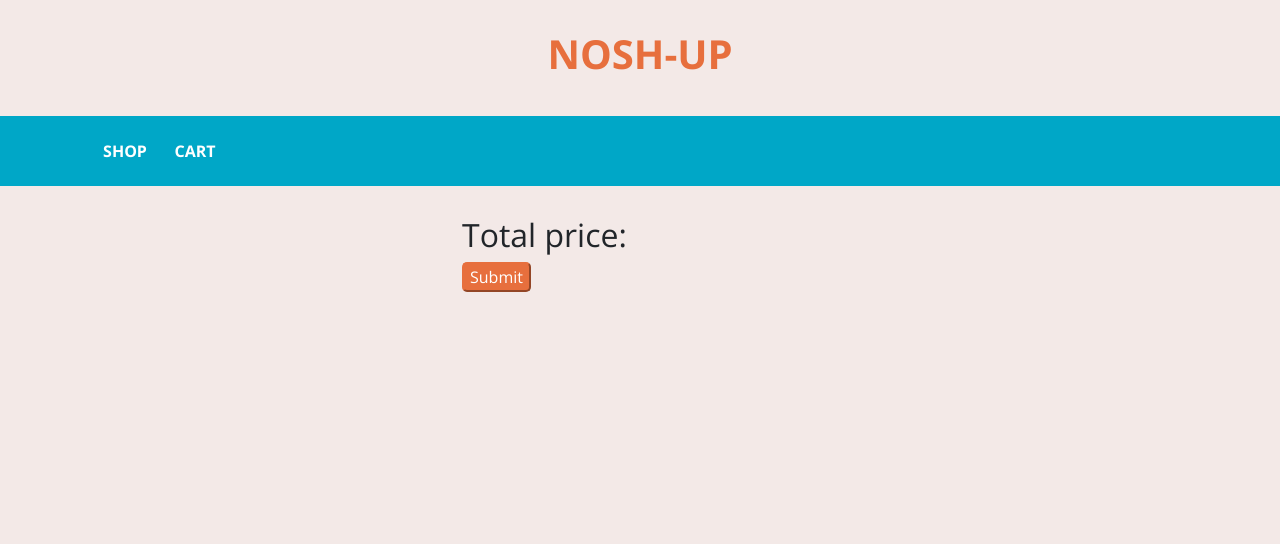
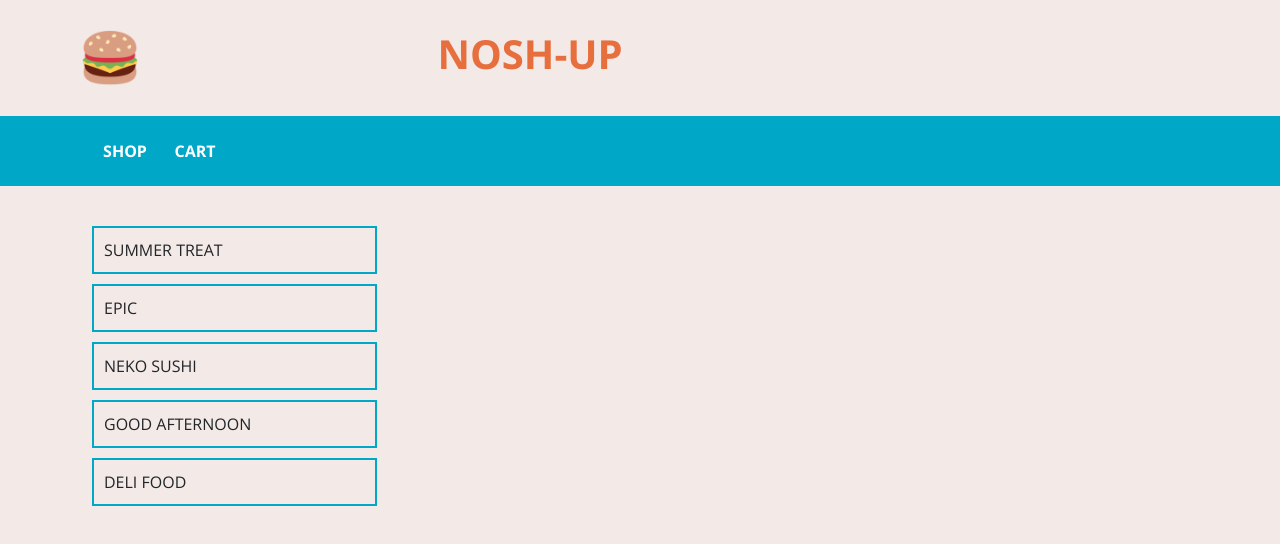
Before and after one commit to Oksana-Korobko/Nosh-up, a plain HTML site: page index.html in a window 1280 px wide. Drawn offline with nearby package versions, Linux system fonts and the light colour scheme.

Commit message:
Add shops

```diff
--- a/css/style.css
+++ b/css/style.css
@@ -15,6 +15,8 @@ body{
 header {
     padding: 30px 0;
   }
+
+
 h1 {
     color : var(--axent1);
     font-weight: 700;
@@ -23,7 +25,13 @@ img{
     max-width:100%;
     height:auto;
     border: 2px solid var(--axent1);
+}
+.logoContainer {
 
+    width: 80px;
+}
+.logo {
+    border: none;
 }
 /* navigation */
 nav {
@@ -46,6 +54,7 @@ nav {
 /* Shops list */
 .shops {
     border: 2px solid var(--axent2);
+    text-transform: uppercase;
     max-width: 80%;
     margin: 10px;
     padding: 10px;
@@ -64,10 +73,13 @@ nav {
 .goodsCard{
     overflow: hidden;
     width: 205px;
-    font-size: large;
+    height: 250px;
+    font-size: medium;
+    text-transform: uppercase;
 
 }
 .goods__img {
+   margin-top:5px ;
     width: 200px;
 
 }
@@ -79,6 +91,9 @@ nav {
 .orders__img {
     width: 100px;
 }
+.quantity_input {
+    width: 50px;
+}
 #submit {
     background-color: var(--axent1);
     color: white;
--- a/index.html
+++ b/index.html
@@ -13,8 +13,8 @@
     <header>
         <div class="container">
             <div class="row">
-
-                <h1 class="text-center text-uppercase">Nosh-up</h1>
+                <div class="logoContainer col-xs-12 col-md-4 col-xxl-3"><img class="logo" src="./Images/Logo.png"></div>
+                <div class="TitleContainer col-xs-12 col-md-8 col-xxl-9"><h1 class="text-center text-uppercase">Nosh-up</h1></div>
             </div>
         </div>
     </header>
@@ -34,7 +34,7 @@
                 <div class="order">
                     <div class="ordersList"></div>
                     <h2>Total price: <span id = "price"></span></h2>
-                    <input type="button" id = "submit" value = "Submit">
+                    <input type="button" id = "submit" value = "Submit" onclick="submitOrder()">
                 </div>
             </div>
         </div>
--- a/js/helpers.js
+++ b/js/helpers.js
@@ -76,7 +76,7 @@ function createList(){
 function showShops(){
     ui.style.display = "none";
     order.style.display = "none";
-    goods.style.display = "block";
+    goods.style.display = "flex";
     shopsList.style.display = "block";
     shopsList.textContent = "";
     createList();
@@ -123,8 +123,10 @@ function showOrder () {
 
 
         const quantityInput = createElement('input',orderInfo);
+        quantityInput.setAttribute("type", "number");
         quantityInput.setAttribute('numOrder', numOrder);
         quantityInput.value =  cart[i].quantity;
+        quantityInput.classList.add('quantity_input');
 
 
         quantityInput.addEventListener('change', costCalc);
@@ -156,3 +158,7 @@ function calcTotalPrice (){
     costTotal.textContent = totalPrice;
 
 }
+function submitOrder(){
+    orders.push(cart);
+    console.log(orders)
+}
--- a/js/main.js
+++ b/js/main.js
@@ -17,15 +17,15 @@ const shops = [
              },
              {
                "id": 3,
-               "name": "Classic Shrimp Scampi",
-                "url": "https://food.fnr.sndimg.com/content/dam/images/food/fullset/2020/07/16/0/FNM_090120-Classic-Shrimp-Scampi_s4x3.jpg.rend.hgtvcom.826.620.suffix/1594915956100.jpeg",
+               "name": "Quorn Vegan Quiche",
+                "url": "https://images.ctfassets.net/uexfe9h31g3m/1itnlWpRu57DPn3r0z9voP/091ff09f8ee268c46aac315c2c0c6ab7/Vegan_quiche_4X3_crop_copy.jpg?w=768&h=576&fm=webp&fit=thumb&q=90",
                 "price": 13
              },
              {
                "id": 4,
-               "name": "Linguine and Clams",
-                "url": "https://food.fnr.sndimg.com/content/dam/images/food/fullset/2014/8/15/0/CASH_1_s4x3.jpg.rend.hgtvcom.826.620.suffix/1408128762992.jpeg" ,
-                "price": 15
+               "name": "Mini Quiche Lorraine",
+                "url": "https://images.ctfassets.net/uexfe9h31g3m/3bm2oFUgnSQsSUko4aI6WM/87374424a59aca6e284ae34fd142b659/Veggie_Quiche_Lorraine-Insta_3_copy.jpg?w=768&h=576&fm=webp&fit=thumb&q=90" ,
+                "price": 9
              }
 
         ]
@@ -60,13 +60,122 @@ const shops = [
              }
 
         ]
-    }
+    },
+    {
+      "name": "Neko sushi",
+      "goods": [
+          {
+             "id": 1,
+             "name": "TEMPURA MIX",
+             "url": "https://neko.ee/wp-content/uploads/2022/10/0B7A1330-%D1%80%D0%B5%D0%B4%D0%B0%D0%BA%D1%82-1-968x646.jpg",
+             "price": 10
+          },
+          {
+             "id": 2,
+             "name": "TUNA TATAKI",
+              "url": "https://neko.ee/wp-content/uploads/2016/11/IMG_34031.jpg" ,
+              "price": 12
+           },
+           {
+             "id": 3,
+             "name": "TEMPURA KING PRAWNS",
+              "url": "https://neko.ee/wp-content/uploads/2015/09/IMG_69812-665x443.jpg",
+              "price": 13
+           },
+           {
+             "id": 4,
+             "name": "SPRING ROLLS",
+              "url": "https://neko.ee/wp-content/uploads/2015/09/IMG_69771-665x443.jpg" ,
+              "price": 7
+           },
+           {
+            "id": 5,
+            "name": "SEAFOOD SALAD",
+             "url": "https://neko.ee/wp-content/uploads/2014/05/Neko-235_52-665x443.jpg" ,
+             "price": 15
+          },
+          {
+            "id": 6,
+            "name": "MISO SOUP",
+             "url": "https://neko.ee/wp-content/uploads/2013/10/IMG_0067_3-Nom.232-665x443.jpg" ,
+             "price": 15
+          },
+
+      ]
+  },
+  {
+   "name": "Good Afternoon",
+   "goods": [
+       {
+          "id": 1,
+          "name": "Grilled S’mores Pie",
+          "url": "https://www.foodandwine.com/thmb/OtnuD9dfVNsNWws-oivpIEUUzi4=/750x0/filters:no_upscale():max_bytes(150000):strip_icc():format(webp)/Grilled-Smores-Pie-FT-RECIPE1022-200-145d1a57e8ef4375a131bcfcaf22c395.jpg",
+          "price": 10
+       },
+       {
+          "id": 2,
+          "name": "Tamarind Chicken",
+           "url": "https://www.foodandwine.com/thmb/nDBGGuZzVOHIUkLT_fWorNv3nS8=/750x0/filters:no_upscale():max_bytes(150000):strip_icc():format(webp)/Tamarind-Chicken-FT-RECIPE0522-80072d93f7bc4bc7abf1dcf5b5317b0c.jpg" ,
+           "price": 15
+        },
+        {
+          "id": 3,
+          "name": "Santa Maria BBQ",
+           "url": "https://www.foodandwine.com/thmb/HGhgKqMTNwSON3LcbPCov8BKq_0=/282x188/filters:no_upscale():max_bytes(150000):strip_icc():format(webp)/Traditional-Santa-Maria-BBQ-Oak-Wood-Grilled-Tri-Tip-FT-recipe0619-48c62f7da66c4a9aaea81b599a0846de.jpg",
+           "price": 12
+        },
+        {
+          "id": 4,
+          "name": "Citrus Chicken",
+           "url": "https://www.foodandwine.com/thmb/cw8nSh_2cl5KPBMTbfjlv11bzRg=/750x0/filters:no_upscale():max_bytes(150000):strip_icc():format(webp)/citrus-and-fennel-chicken-with-olives-and-calabrian-chiles-FT-RECIPE0222-c1ef1d87fa514fa08e1616617cdab618.jpg" ,
+           "price": 13
+        },
+        {
+         "id": 5,
+         "name": "Lamb Leg Steak",
+          "url": "https://www.foodandwine.com/thmb/sSj57pkuyCqYz6LpzoSCLpxBOJ0=/282x188/filters:no_upscale():max_bytes(150000):strip_icc():format(webp)/lamb-leg-steak-with-pistachio-gremolata-and-marsala-onions-ft-RECIPE0718-de112b36e7f646cda24e6934bfc290f6.jpg" ,
+          "price": 16
+       }
+
+   ]
+},
+{
+   "name": "DELI FOOD",
+   "goods": [
+       {
+          "id": 1,
+          "name": "Ultimate Ham Sandwich",
+          "url": "https://images.ctfassets.net/uexfe9h31g3m/30PK5LALEpgExQcAR9j522/7becc83c5c40312d3e81acbe5dbeb44a/Quorn_UK_deli_recipe_yorkshire-ham_1024x768.jpg?w=768&h=576&fm=webp&fit=thumb&q=90",
+          "price": 7
+       },
+       {
+          "id": 2,
+          "name": "Caesar Salad Sandwich",
+           "url": "https://images.ctfassets.net/uexfe9h31g3m/5nJ88WhXEePmcqUMs76nCr/51e61ff1ba65b8428753b8f0c13ffa76/Quorn_UK_deli_recipe_roast-chicken_1024x768.jpg?w=768&h=576&fm=webp&fit=thumb&q=90" ,
+           "price": 12
+        },
+        {
+          "id": 3,
+          "name": "Classic Shrimp Scampi",
+           "url": "https://food.fnr.sndimg.com/content/dam/images/food/fullset/2020/07/16/0/FNM_090120-Classic-Shrimp-Scampi_s4x3.jpg.rend.hgtvcom.826.620.suffix/1594915956100.jpeg",
+           "price": 13
+        },
+        {
+          "id": 4,
+          "name": "Linguine and Clams",
+           "url": "https://food.fnr.sndimg.com/content/dam/images/food/fullset/2014/8/15/0/CASH_1_s4x3.jpg.rend.hgtvcom.826.620.suffix/1408128762992.jpeg" ,
+           "price": 15
+        }
+
+   ]
+},
 
 
 
 ];
 
 const cart = [];
+const orders = [];
 const ui = document.querySelector('.userInfo');
 const order = document.querySelector('.order');
 const goods = document.querySelector('.goods');
@@ -84,5 +193,6 @@ if (localStorage.length === 0) {
    localStorage.setItem('shops', JSON.stringify(shops));
 };
 
+showShops();
 navShop.addEventListener('click', showShops);
 navCart.addEventListener('click', showCart);
```
Also changed, not shown: Images/Logo.png (added).
